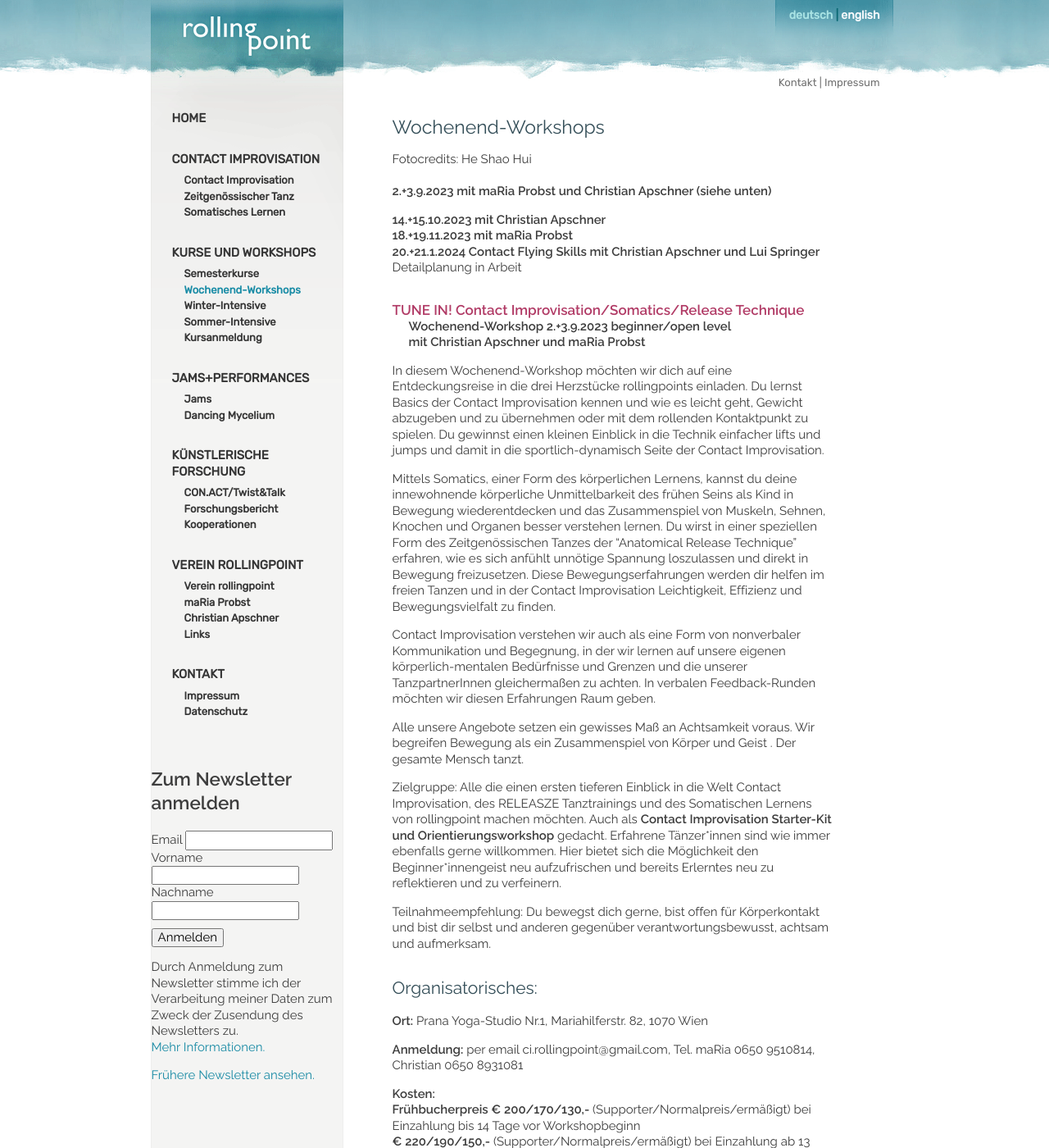
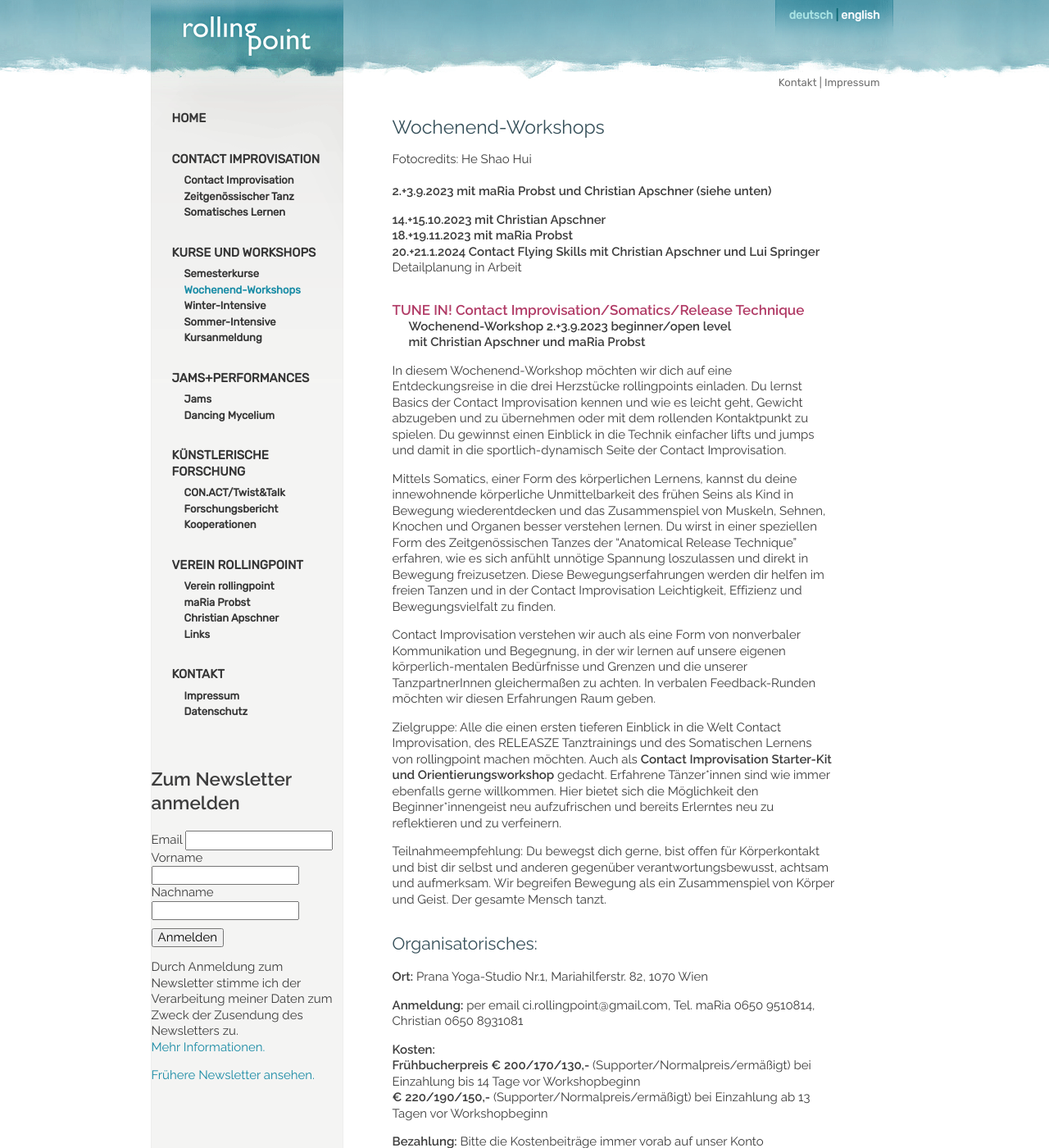
Before and after one commit to manulari/rollingpointat, a Jekyll site: the page built from _pages_de/workshops.md, in a window 1280 px wide and 1400 px high. Shown: the whole window at 82% size. Built offline with Jekyll 4.4.1, drawn with Linux system fonts in a browser that asks for light colours; comment, search, counter and statistics services are not loaded.

Commit message:
Update page (de) “workshops”

```diff
--- a/_pages_de/workshops.md
+++ b/_pages_de/workshops.md
@@ -20,17 +20,15 @@ Detailplanung in Arbeit
 **Wochenend-Workshop  2.+3.9.2023 beginner/open level**\
 **mit Christian Apschner und maRia Probst**
 
-In diesem Wochenend-Workshop möchten wir dich auf eine Entdeckungsreise in die drei Herzstücke rollingpoints einladen. Du lernst Basics der Contact Improvisation kennen und wie es leicht geht, Gewicht abzugeben und zu übernehmen oder mit dem rollenden Kontaktpunkt zu spielen. Du gewinnst einen kleinen Einblick in die Technik einfacher lifts und jumps und damit in die sportlich-dynamisch Seite der Contact Improvisation.
+In diesem Wochenend-Workshop möchten wir dich auf eine Entdeckungsreise in die drei Herzstücke rollingpoints einladen. Du lernst Basics der Contact Improvisation kennen und wie es leicht geht, Gewicht abzugeben und zu übernehmen oder mit dem rollenden Kontaktpunkt zu spielen. Du gewinnst einen Einblick in die Technik einfacher lifts und jumps und damit in die sportlich-dynamisch Seite der Contact Improvisation.
 
 Mittels Somatics, einer Form des körperlichen Lernens, kannst du deine innewohnende körperliche Unmittelbarkeit des frühen Seins als Kind in Bewegung wiederentdecken und das Zusammenspiel von Muskeln, Sehnen, Knochen und Organen besser verstehen lernen. Du wirst in einer speziellen Form des Zeitgenössischen Tanzes der "Anatomical Release Technique" erfahren, wie es sich anfühlt unnötige Spannung loszulassen und direkt in Bewegung freizusetzen. Diese Bewegungserfahrungen werden dir helfen im freien Tanzen und in der Contact Improvisation Leichtigkeit, Effizienz und Bewegungsvielfalt zu finden.
 
 Contact Improvisation verstehen wir auch als eine Form von nonverbaler Kommunikation und Begegnung, in der wir lernen auf unsere eigenen körperlich-mentalen Bedürfnisse und Grenzen und die unserer TanzpartnerInnen gleichermaßen zu achten. In verbalen Feedback-Runden möchten wir diesen Erfahrungen Raum geben.
 
-Alle unsere Angebote setzen ein gewisses Maß an Achtsamkeit voraus. Wir begreifen Bewegung als ein Zusammenspiel von Körper und Geist . Der gesamte Mensch tanzt.
-
 Zielgruppe: Alle die einen ersten tieferen Einblick in die Welt Contact Improvisation, des RELEASZE Tanztrainings und des Somatischen Lernens von rollingpoint machen möchten. Auch als **Contact Improvisation Starter-Kit und Orientierungsworkshop** gedacht. Erfahrene Tänzer\*innen sind wie immer ebenfalls gerne willkommen. Hier bietet sich die Möglichkeit den Beginner\*innengeist neu aufzufrischen und bereits Erlerntes neu zu reflektieren und zu verfeinern.
 
-Teilnahmeempfehlung: Du bewegst dich gerne, bist offen für Körperkontakt und bist dir selbst und anderen gegenüber verantwortungsbewusst, achtsam und aufmerksam.
+Teilnahmeempfehlung: Du bewegst dich gerne, bist offen für Körperkontakt und bist dir selbst und anderen gegenüber verantwortungsbewusst, achtsam und aufmerksam. Wir begreifen Bewegung als ein Zusammenspiel von Körper und Geist. Der gesamte Mensch tanzt.
 
 ## Organisatorisches:
 
```
